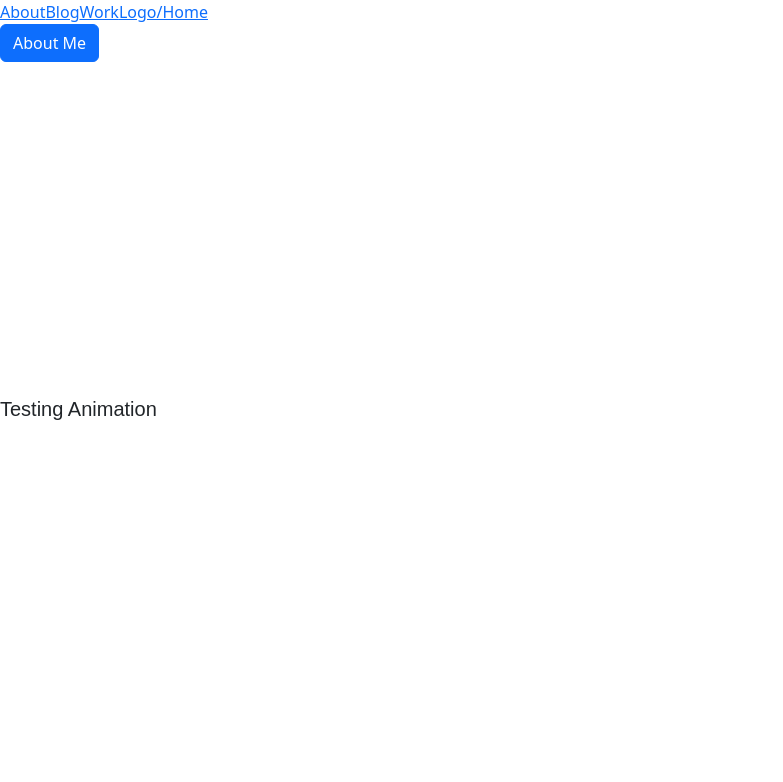
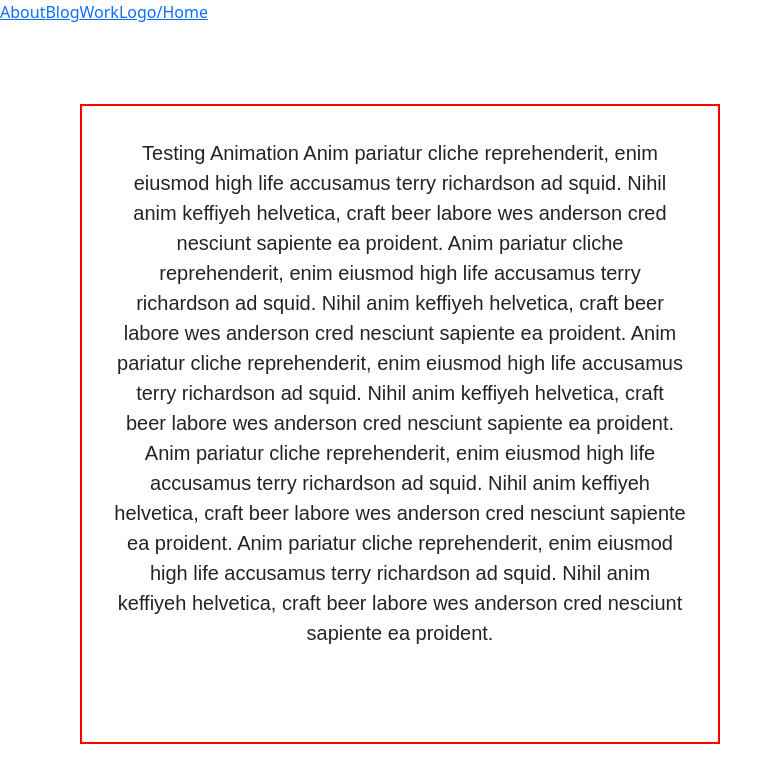
Before and after one commit to aogles/portfolio-webpage, a React (Create React App) app in the folder frontend/static/: page /about in a window 1280 px wide. Shown: the top 782 px of the page, without its empty margins (0-783 px from the left). Built offline with nearby package versions, Linux system fonts and the light colour scheme.

Commit message:
add styling to about me page and animations

```diff
--- a/frontend/static/src/CssFiles/About.css
+++ b/frontend/static/src/CssFiles/About.css
@@ -4,10 +4,20 @@
   margin: 2rem;
 }
 
+.aboutMe {
+  align-items: center;
+}
+
 .fadein-text {
   font-family: Arial;
   font-size: 20px;
   animation: fadeIn 5s;
+  padding: 2rem;
+  text-align: center;
+  border: 2px solid red;
+  margin: 5rem;
+  min-height: 40rem;
+  max-width: 40rem;
 }
 
 @keyframes fadeIn {
--- a/frontend/static/src/components/About.js
+++ b/frontend/static/src/components/About.js
@@ -1,7 +1,5 @@
 import Header from "./Header";
 import { useState } from "react";
-import Button from "react-bootstrap/Button";
-import Fade from "react-bootstrap/Fade";
 
 function About() {
   const [open, setOpen] = useState(false);
@@ -9,38 +7,25 @@ function About() {
   return (
     <div>
       <Header />
-      <div className="aboutMe">
-        <>
-          <Button
-            onClick={() => setOpen(!open)}
-            aria-controls="example-fade-text"
-            aria-expanded={open}
-          >
-            About Me
-          </Button>
-          <Fade in={open}>
-            <div id="example-fade-text">
-              Anim pariatur cliche reprehenderit, enim eiusmod high life
-              accusamus terry richardson ad squid. Nihil anim keffiyeh
-              helvetica, craft beer labore wes anderson cred nesciunt sapiente
-              ea proident. Anim pariatur cliche reprehenderit, enim eiusmod high
-              life accusamus terry richardson ad squid. Nihil anim keffiyeh
-              helvetica, craft beer labore wes anderson cred nesciunt sapiente
-              ea proident. Anim pariatur cliche reprehenderit, enim eiusmod high
-              life accusamus terry richardson ad squid. Nihil anim keffiyeh
-              helvetica, craft beer labore wes anderson cred nesciunt sapiente
-              ea proident. Anim pariatur cliche reprehenderit, enim eiusmod high
-              life accusamus terry richardson ad squid. Nihil anim keffiyeh
-              helvetica, craft beer labore wes anderson cred nesciunt sapiente
-              ea proident. Anim pariatur cliche reprehenderit, enim eiusmod high
-              life accusamus terry richardson ad squid. Nihil anim keffiyeh
-              helvetica, craft beer labore wes anderson cred nesciunt sapiente
-              ea proident.
-            </div>
-          </Fade>
-        </>
-      </div>
-      <div className="fadein-text">Testing Animation</div>
+      <article className="aboutMe">
+        <div className="fadein-text">
+          Testing Animation Anim pariatur cliche reprehenderit, enim eiusmod
+          high life accusamus terry richardson ad squid. Nihil anim keffiyeh
+          helvetica, craft beer labore wes anderson cred nesciunt sapiente ea
+          proident. Anim pariatur cliche reprehenderit, enim eiusmod high life
+          accusamus terry richardson ad squid. Nihil anim keffiyeh helvetica,
+          craft beer labore wes anderson cred nesciunt sapiente ea proident.
+          Anim pariatur cliche reprehenderit, enim eiusmod high life accusamus
+          terry richardson ad squid. Nihil anim keffiyeh helvetica, craft beer
+          labore wes anderson cred nesciunt sapiente ea proident. Anim pariatur
+          cliche reprehenderit, enim eiusmod high life accusamus terry
+          richardson ad squid. Nihil anim keffiyeh helvetica, craft beer labore
+          wes anderson cred nesciunt sapiente ea proident. Anim pariatur cliche
+          reprehenderit, enim eiusmod high life accusamus terry richardson ad
+          squid. Nihil anim keffiyeh helvetica, craft beer labore wes anderson
+          cred nesciunt sapiente ea proident.
+        </div>
+      </article>
     </div>
   );
 }
--- a/frontend/static/src/components/Work.js
+++ b/frontend/static/src/components/Work.js
@@ -1,10 +1,43 @@
 import Header from "./Header";
+import { useState } from "react";
+import Button from "react-bootstrap/Button";
+import Fade from "react-bootstrap/Fade";
 
 function Work() {
+  const [open, setOpen] = useState(false);
+
   return (
     <div>
       <Header />
       <h1>Work Page</h1>;
+      <>
+        <Button
+          onClick={() => setOpen(!open)}
+          aria-controls="example-fade-text"
+          aria-expanded={open}
+        >
+          About Me
+        </Button>
+        <Fade in={open}>
+          <div id="example-fade-text">
+            Anim pariatur cliche reprehenderit, enim eiusmod high life accusamus
+            terry richardson ad squid. Nihil anim keffiyeh helvetica, craft beer
+            labore wes anderson cred nesciunt sapiente ea proident. Anim
+            pariatur cliche reprehenderit, enim eiusmod high life accusamus
+            terry richardson ad squid. Nihil anim keffiyeh helvetica, craft beer
+            labore wes anderson cred nesciunt sapiente ea proident. Anim
+            pariatur cliche reprehenderit, enim eiusmod high life accusamus
+            terry richardson ad squid. Nihil anim keffiyeh helvetica, craft beer
+            labore wes anderson cred nesciunt sapiente ea proident. Anim
+            pariatur cliche reprehenderit, enim eiusmod high life accusamus
+            terry richardson ad squid. Nihil anim keffiyeh helvetica, craft beer
+            labore wes anderson cred nesciunt sapiente ea proident. Anim
+            pariatur cliche reprehenderit, enim eiusmod high life accusamus
+            terry richardson ad squid. Nihil anim keffiyeh helvetica, craft beer
+            labore wes anderson cred nesciunt sapiente ea proident.
+          </div>
+        </Fade>
+      </>
     </div>
   );
 }
```
